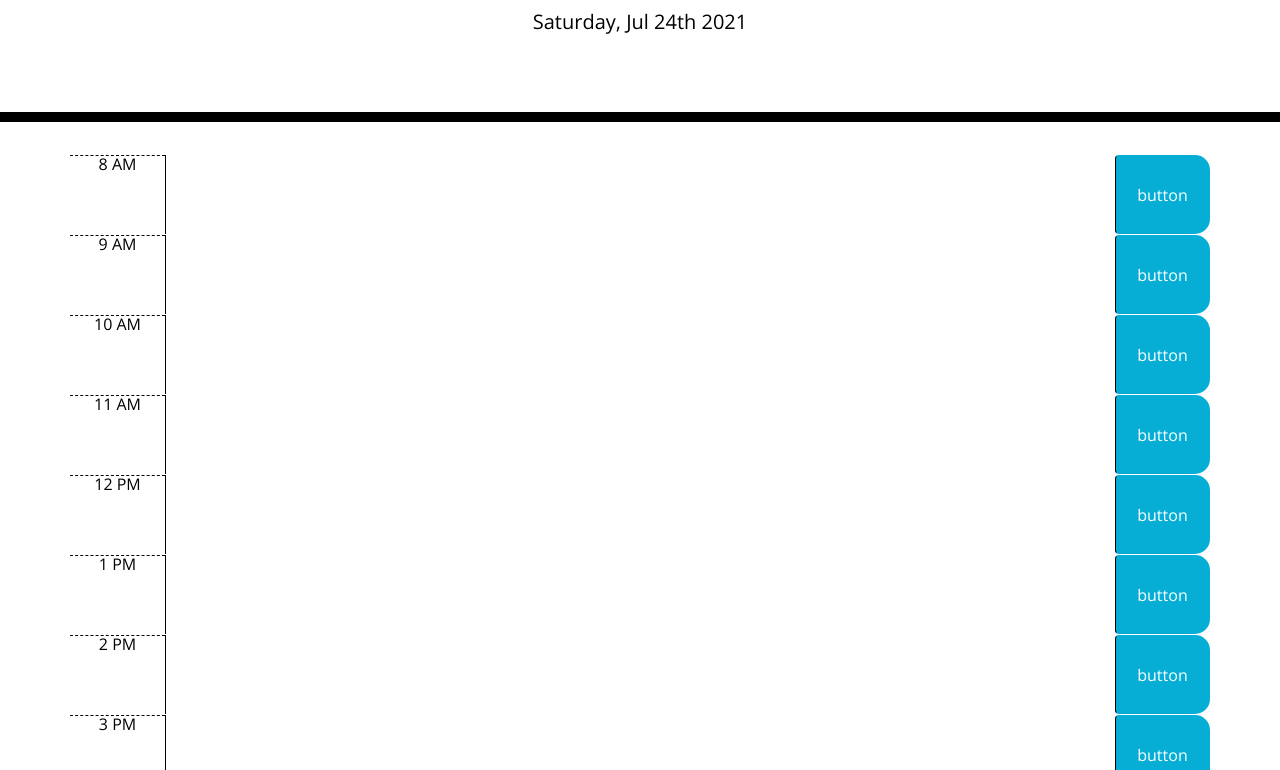
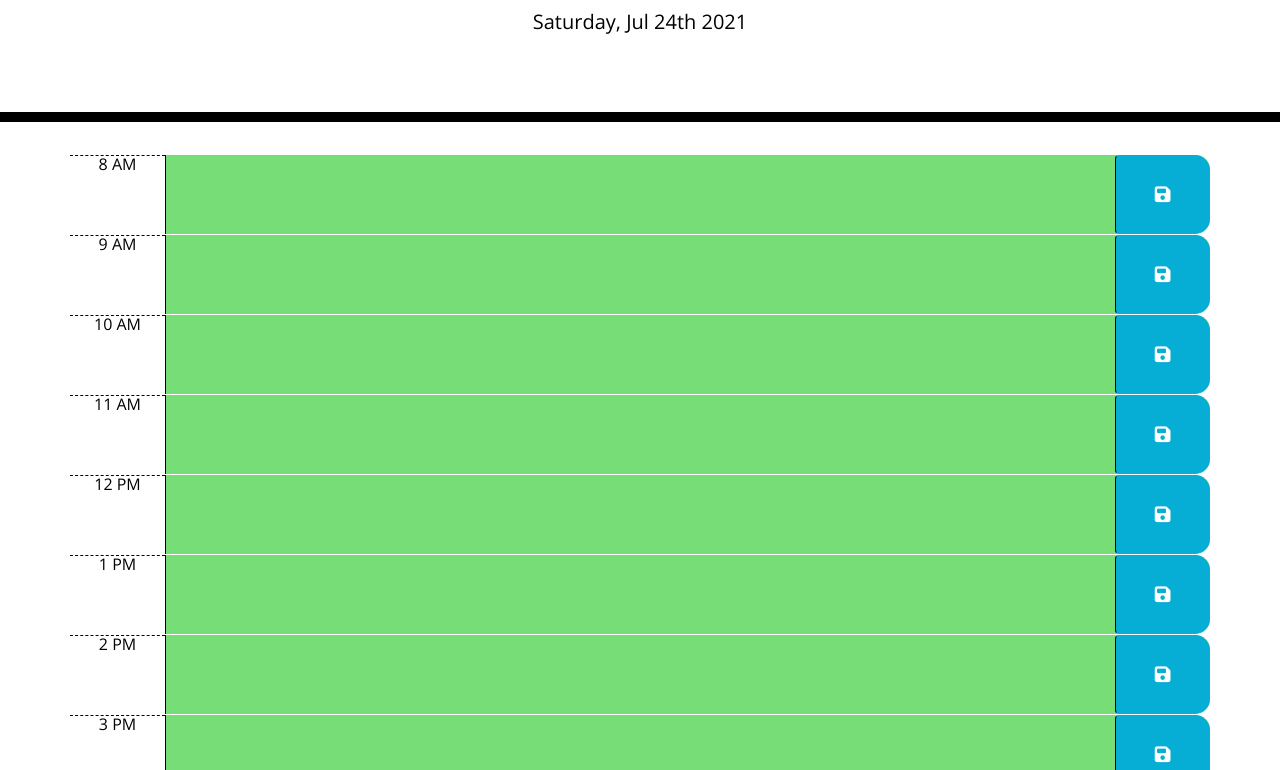
Before and after one commit to GraceKevin/workday-scheduler, a plain HTML site: page index.html in a window 1280 px wide. Shown: the part 182-952 px from the top of the page. Drawn offline with nearby package versions, Linux system fonts and the light colour scheme.

Commit message:
added font awesome for save buttons

```diff
--- a/assets/script.js
+++ b/assets/script.js
@@ -6,8 +6,8 @@ $(document).ready(function () {
 
 // On Click Button
     $(".saveBtn").on("click", function() {
-        var text = $(this).siblings(".description").value();
-        var time = $(this).parent().attribute("id");
+        var text = $(this).siblings(".description").val();
+        var time = $(this).parent().attr("id");
 
         localStorage.setItem(time, text);
 
@@ -23,7 +23,7 @@ $(document).ready(function () {
         $(".time-block").each(function () {
 
             // Set Variable for Block of Time
-            var blockTime = parseInt($(this).attribute("id").split("#hour")[1]);
+            var blockTime = parseInt($(this).attr("id").split("#hour")[1]);
 
             //Check Current Time in order to add background classes
             if (blockTime < currentTime) {
@@ -45,16 +45,16 @@ $(document).ready(function () {
 
     // Retrieve from local storage
 
-    $("#8am.description").value(localStorage.getItem("8am"));
-    $("#9am.description").value(localStorage.getItem("9am"));
-    $("#10am.description").value(localStorage.getItem("10am"));
-    $("#11am.description").value(localStorage.getItem("11am"));
-    $("#12pm.description").value(localStorage.getItem("12pm"));
-    $("#1pm.description").value(localStorage.getItem("1pm"));
-    $("#2pm.description").value(localStorage.getItem("2pm"));
-    $("#3pm.description").value(localStorage.getItem("3pm"));
-    $("#4pm.description").value(localStorage.getItem("4pm"));
-    $("#5pm.description").value(localStorage.getItem("5pm"));
+    $("#8am.description").val(localStorage.getItem("8am"));
+    $("#9am.description").val(localStorage.getItem("9am"));
+    $("#10am.description").val(localStorage.getItem("10am"));
+    $("#11am.description").val(localStorage.getItem("11am"));
+    $("#12pm.description").val(localStorage.getItem("12pm"));
+    $("#1pm.description").val(localStorage.getItem("1pm"));
+    $("#2pm.description").val(localStorage.getItem("2pm"));
+    $("#3pm.description").val(localStorage.getItem("3pm"));
+    $("#4pm.description").val(localStorage.getItem("4pm"));
+    $("#5pm.description").val(localStorage.getItem("5pm"));
 
     hourStatus();
 
--- a/index.html
+++ b/index.html
@@ -26,76 +26,77 @@
       <div id="8am" class="row time-block">
         <div class="col-md-1 hour">8 AM</div>
         <textarea class="col-md-10 description"></textarea>
-        <button class="btn saveBtn col-md-1">button</button>
+        <button class="btn saveBtn col-md-1"><i class="fas fa-save" style="font-size: 18px;"></i></button>
       </div>
 
       <!-- 9 AM -->
       <div id="9am" class="row time-block">
         <div class="col-md-1 hour">9 AM</div>
         <textarea class="col-md-10 description"></textarea>
-        <button class="btn saveBtn col-md-1">button</button>
+        <button class="btn saveBtn col-md-1"><i class="fas fa-save" style="font-size: 18px;"></i></button>
       </div>
 
       <!-- 10 AM -->
       <div id="10am" class="row time-block">
         <div class="col-md-1 hour">10 AM</div>
         <textarea class="col-md-10 description"></textarea>
-        <button class="btn saveBtn col-md-1">button</button>
+        <button class="btn saveBtn col-md-1"><i class="fas fa-save" style="font-size: 18px;"></i></button>
       </div>
 
       <!-- 11 AM -->
       <div id="11am" class="row time-block">
         <div class="col-md-1 hour">11 AM</div>
         <textarea class="col-md-10 description"></textarea>
-        <button class="btn saveBtn col-md-1">button</button>
+        <button class="btn saveBtn col-md-1"><i class="fas fa-save" style="font-size: 18px;"></i></button>
       </div>
 
       <!-- 12 PM -->
       <div id="12pm" class="row time-block">
         <div class="col-md-1 hour">12 PM</div>
         <textarea class="col-md-10 description"></textarea>
-        <button class="btn saveBtn col-md-1">button</button>
+        <button class="btn saveBtn col-md-1"><i class="fas fa-save" style="font-size: 18px;"></i></button>
       </div>
 
       <!-- 1 PM -->
       <div id="1pm" class="row time-block">
         <div class="col-md-1 hour">1 PM</div>
         <textarea class="col-md-10 description"></textarea>
-        <button class="btn saveBtn col-md-1">button</button>
+        <button class="btn saveBtn col-md-1"><i class="fas fa-save" style="font-size: 18px;"></i></button>
       </div>
 
       <!-- 2 PM -->
       <div id="2pm" class="row time-block">
         <div class="col-md-1 hour">2 PM</div>
         <textarea class="col-md-10 description"></textarea>
-        <button class="btn saveBtn col-md-1">button</button>
+        <button class="btn saveBtn col-md-1"><i class="fas fa-save" style="font-size: 18px;"></i></button>
       </div>
 
       <!-- 3 PM -->
       <div id="3pm" class="row time-block">
         <div class="col-md-1 hour">3 PM</div>
         <textarea class="col-md-10 description"></textarea>
-        <button class="btn saveBtn col-md-1">button</button>
+        <button class="btn saveBtn col-md-1"><i class="fas fa-save" style="font-size: 18px;"></i></button>
       </div>
 
       <!-- 4 PM -->
       <div id="4pm" class="row time-block">
         <div class="col-md-1 hour">4 PM</div>
         <textarea class="col-md-10 description"></textarea>
-        <button class="btn saveBtn col-md-1">button</button>
+        <button class="btn saveBtn col-md-1"><i class="fas fa-save" style="font-size: 18px;"></i></button>
       </div>
 
       <!-- 5 PM -->
       <div id="5pm" class="row time-block">
         <div class="col-md-1 hour">5 PM</div>
         <textarea class="col-md-10 description"></textarea>
-        <button class="btn saveBtn col-md-1">button</button>
+        <button class="btn saveBtn col-md-1"><i class="fas fa-save" style="font-size: 18px;"></i></button>
       </div>
 
     </div>
 
     <script src="https://code.jquery.com/jquery-3.4.1.min.js"></script>
     <script src="https://cdnjs.cloudflare.com/ajax/libs/moment.js/2.24.0/moment.min.js"></script>
+    <script src='https://kit.fontawesome.com/a076d05399.js' crossorigin='anonymous'></script>
     <script src="./assets/script.js"></script>
   </body>
 </html>
```
